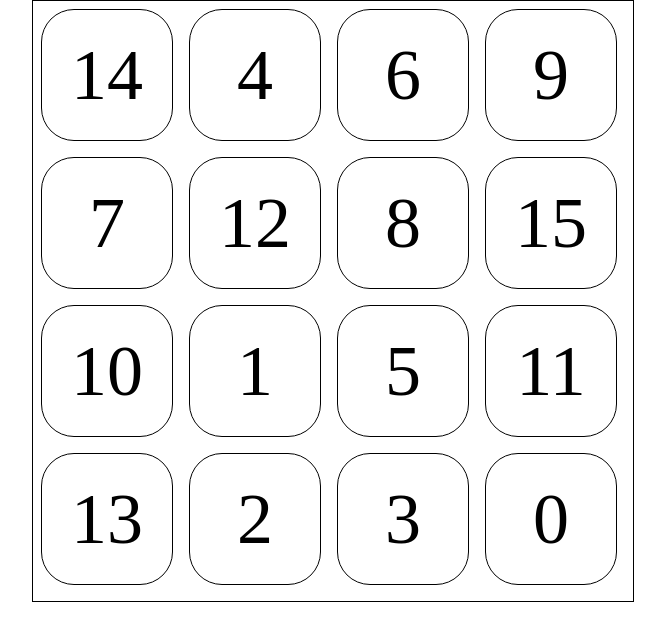
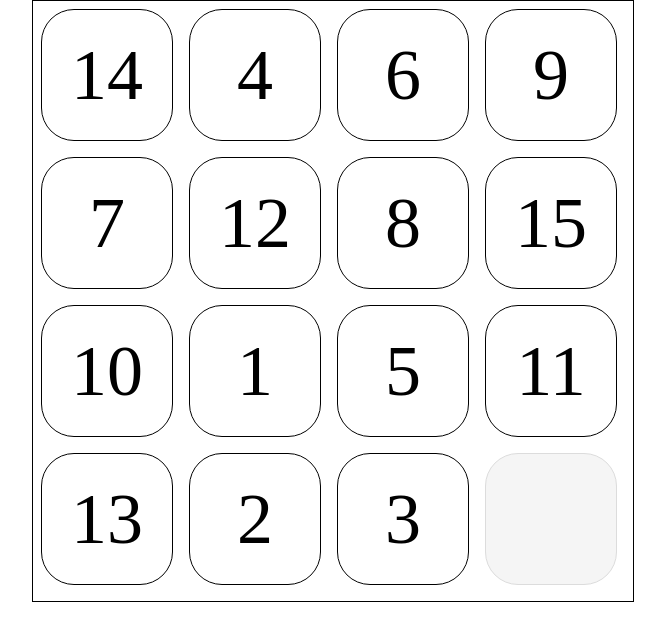
Before and after one commit to metkram/reactjs-fifteen-puzzle, a React app: page / in a window 1280 px wide. Shown: the whole page, without its empty margins (307-972 px from the left). Built offline with nearby package versions, Linux system fonts and the light colour scheme.

Commit message:
add changePosition function

```diff
--- a/src/Board.js
+++ b/src/Board.js
@@ -4,14 +4,17 @@ import Tile from "./Tile";
 class Board extends React.Component {
   createTile(number) {
     return(
-      <Tile number={number} />
+      <Tile value={number} />
     );
   }
 
   fillBoard(tiles) {
     return tiles.map(tile => {
-      const className = "tile noselect";
-      return <div key={tile} className={className}>{this.createTile(tile)}</div>;
+      const tileClasses = "tile noselect";
+      const zeroTileClasses = "zerotile noselect";
+      return <div key={tile} className={tile == 0 ? zeroTileClasses : tileClasses}onMouseDown={() => this.props.handleClick(tile)}>
+               {this.createTile(tile)}
+             </div>;
     });
   }
 
--- a/src/Tile.js
+++ b/src/Tile.js
@@ -3,7 +3,7 @@ import React from "react";
 class Tile extends React.Component {
   render() {
     return(
-      <p className={"number"}>{this.props.number}</p>
+      <p className={"number"}>{this.props.value}</p>
     );
   }
 }
--- a/src/index.css
+++ b/src/index.css
@@ -21,6 +21,19 @@ body {
   text-align: center;
 }
 
+.zerotile {
+  width: 130px;
+  height: 130px;
+  border: 1px solid #dcdcdc;
+  border-radius: 25%;
+  margin: 8px;
+  padding: 0;
+  float: left;
+  font-size: 0;
+  background-color: #f5f5f5;
+  text-align: center;
+}
+
 .noselect {
   -webkit-touch-callout: none;
     -webkit-user-select: none;
--- a/src/index.js
+++ b/src/index.js
@@ -9,21 +9,25 @@ class Game extends React.Component {
     this.state = {
       tiles: this.newTilesSet(),
     };
+    this.handleClick = this.handleClick.bind(this);
   }
+
   newTilesSet() {
     const tiles = [1, 2, 3, 4, 5, 6, 7, 8, 9, 10, 11, 12, 13, 14, 15];
+
     for (let i = 0; i < tiles.length; i++) {
       const randomIndex = Math.floor(Math.random() * tiles.length);
       [tiles[i], tiles[randomIndex]] = [tiles[randomIndex], tiles[i]];
     }
+
     if (this.isSolvable(tiles)) {
       tiles.push(0);
       return tiles;
     } else {
       return this.newTilesSet();
     }
+  }
 
-  }
   isSolvable(set) {
     let result = 0;
     for (let i = 1; i < set.length; i++) {
@@ -31,11 +35,37 @@ class Game extends React.Component {
     }
     return (result % 2) == 0;
   }
+
+  handleClick(i) {
+    this.changePosition(i);
+  }
+
+  changePosition(number) {
+    const numberSet = this.state.tiles.slice();
+    const zeroPosition = numberSet.indexOf(0);
+    const numberPosition = numberSet.indexOf(number);
+
+    if (this.possibleMoves(zeroPosition).includes(numberPosition)) {
+      [numberSet[zeroPosition], numberSet[numberPosition]] = [numberSet[numberPosition], numberSet[zeroPosition]];
+      this.setState({tiles: numberSet});
+    }
+  }
+
+  possibleMoves(zero) {
+    const set = [
+      zero - 4,
+      (zero == 3 || zero == 7 || zero == 11) ? -1 : zero + 1,
+      zero + 4,
+      (zero == 4 || zero == 8 || zero == 12) ? -1 : zero - 1,
+    ];
+
+    return set.filter(number => number >= 0 && number <= 15);
+  }
   render() {
     const className = "board";
     return(
       <div className={className}>
-        <Board tiles={this.state.tiles} />
+        <Board tiles={this.state.tiles} handleClick={this.handleClick} />
       </div>
     );
   }
```
